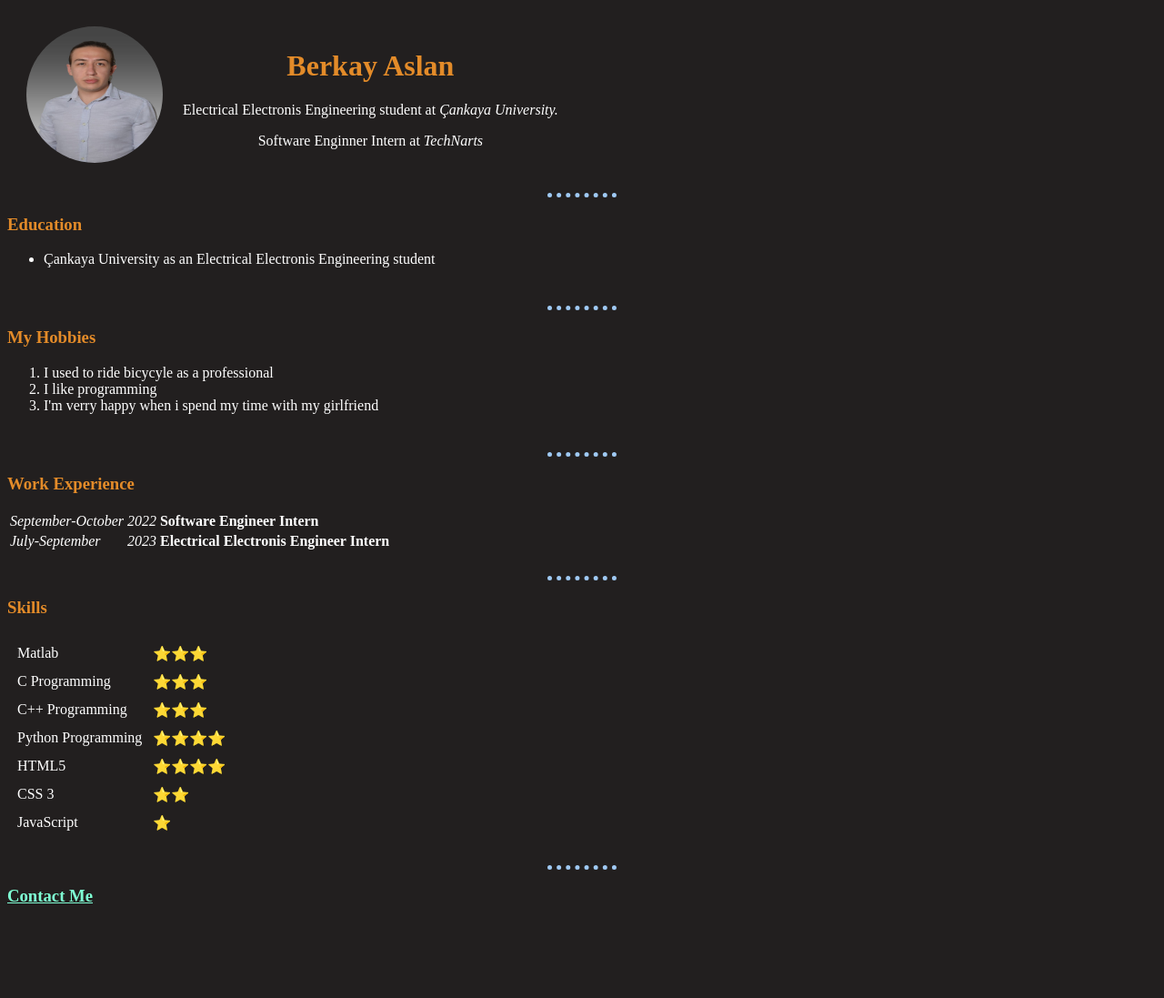
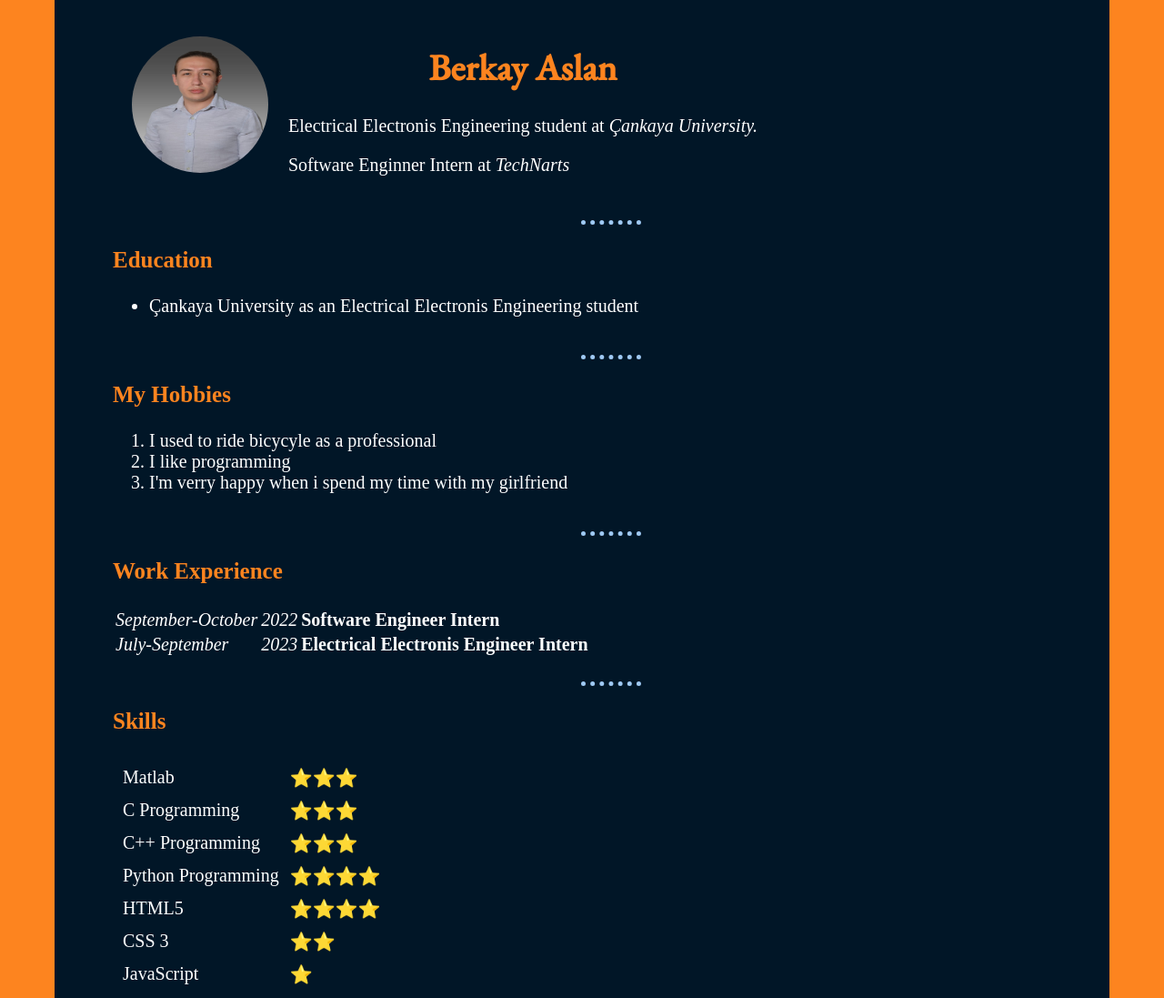
Before and after one commit to berkayaslanq/CV, a plain HTML site: page index.html in a window 1280 px wide. Shown: the top 1097 px of the page at 91% size. Before the commit the page ends 1015 px from the top, so only its background shows below. Drawn offline with nearby package versions, Linux system fonts and the light colour scheme.

Commit message:
Add files via upload

```diff
--- a/index.html
+++ b/index.html
@@ -7,6 +7,7 @@
     <meta name="viewport" content="width=device-width, initial-scale=1.0">
     <title>Berkay Aslan</title>
     <link rel="stylesheet" href="styles.css">
+    <link href="https://fonts.googleapis.com/css2?family=EB+Garamond:wght@500&display=swap" rel="stylesheet">
 
 
 
@@ -16,28 +17,28 @@
     <div>
         <table cellspacing="20">
             <tr>
+
                 <td>
                     <img class="profilfoto" src="123.jpeg" alt="Berkay Aslan's picture">
                 </td>
+
+
                 <td class="intro">
-                    <h1>Berkay Aslan</h1>
+                    <h1 class="isim_intro">Berkay Aslan</h1>
                     <p>Electrical Electronis Engineering student at <i>Çankaya University. </i> </p>
                     <p>Software Enginner Intern at <em>TechNarts</em> </p>
                 </td>
+
             </tr>
-
-
-
-
         </table>
     </div>
 
     <hr>
-    <div class="baslik">
-        <h3 >Education</h3>
+    <div >
+        <h3 class="baslik">Education</h3>
         <ul>
-            <li>
-                Çankaya University as an Electrical Electronis Engineering student
+            <li class="td">
+                 Çankaya University as an Electrical Electronis Engineering student
             </li>
 
         </ul>
@@ -47,15 +48,15 @@
     <div>
         <h3 class="baslik">My Hobbies</h3>
         <ol>
-            <li>
-                I used to ride bicycyle as a professional
-            </li>
+            <li class="td">
+                 I used to ride bicycyle as a professional
+            </li >
 
-            <li>
-                I like programming
-            </li>
+            <li class="td">
+                 I like programming
+            </li >
 
-            <li>
+            <li class="td">
                 I'm verry happy when i spend my time with my girlfriend
             </li>
 
@@ -67,32 +68,32 @@
     <div>
         <h3 class="baslik">Work Experience</h3>
 
-        <table>
+        <table class="experience">
             <tr>
-                <td>
+                <td class="td">
                     <i>September-October </i>
                 </td>
 
-                <td>
+                <td class="td">
                     <i>2022</i>
                 </td>
 
-                <td>
+                <td class="td">
                     <strong>Software Engineer Intern</strong>
                 </td>
             </tr>
 
 
             <tr>
-                <td>
+                <td class="td">
                     <i>July-September </i>
                 </td>
 
-                <td>
-                    <i>2023</i>
+                <td class="td">
+                     <i>2023</i>
                 </td>
 
-                <td>
+                <td class="td">
                     <strong>Electrical Electronis Engineer Intern</strong>
 
                 </td>
@@ -109,33 +110,33 @@
         <h3 class="baslik">Skills</h3>
         <table cellspacing="10px">
             <tr>
-                <td>
-                    Matlab
+                <td class="td">
+                   Matlab
                 </td>
 
-                <td>
+                <td class="td">
                     ⭐⭐⭐
                 </td>
             </tr>
 
 
             <tr>
-                <td>
+                <td class="td">
                     C Programming
                 </td>
 
-                <td>
+                <td class="td">
                     ⭐⭐⭐
                 </td>
             </tr>
 
 
             <tr>
-                <td>
+                <td class="td">
                     C++ Programming
-                </td>
+                </td >
 
-                <td>
+                <td class="td">
                     ⭐⭐⭐
                 </td>
 
@@ -143,44 +144,44 @@
 
 
             <tr>
-                <td>
+                <td class="td">
                     Python Programming
                 </td>
 
-                <td>
+                <td class="td">
                     ⭐⭐⭐⭐
                 </td>
             </tr>
 
 
             <tr>
-                <td>
+                <td class="td">
                     HTML5
                 </td>
 
-                <td>
+                <td class="td">
                     ⭐⭐⭐⭐
                 </td>
             </tr>
 
 
             <tr>
-                <td>
+                <td class="td">
                     CSS 3
                 </td>
 
-                <td>
+                <td class="td">
                     ⭐⭐
                 </td>
             </tr>
 
 
             <tr>
-                <td>
+                <td class="td">
                     JavaScript
                 </td>
 
-                <td>
+                <td class="td">
                     ⭐
                 </td>
             </tr>
--- a/styles.css
+++ b/styles.css
@@ -5,10 +5,33 @@
 
 }
 
+.isim_intro {
+    text-align: center;
+    font-family: 'EB Garamond', serif;
+    font-size: 40px;
+
+}
+.intro{
+    font-size: 20px;
+}
+
+.baslik {
+    font-size: 25px;
+}
+p{
+    font-size: 20px;
+}
+.td{
+    font-size: 20px;
+}
+
 body {
-    background-color: rgb(34, 31, 31);
+    background-color: #011627;
     color: rgb(255, 255, 255);
-
+    padding-left: 5%;
+    border: 60px solid #FD841F;
+    border-top: 0px;
+    margin: 0px;
 }
 
 hr {
@@ -22,11 +45,13 @@ hr {
 }
 
 h1 {
-    color: #E38B29;
+    color: #FD841F;
+
 }
 
 .experience {
-    background-color: chartreuse;
+
+
 }
 
 .texts {
@@ -34,24 +59,19 @@ h1 {
 }
 
 h3 {
-    color: #E38B29;
+    color: #FD841F;
 }
 
 h4 {
-    color: #E38B29;
+    color: #FD841F;
 }
 .logo {
     width: 50px;
     background-color: rgb(34, 31, 31);
     text-align: right;
 }
-.intro {
-    text-align: center;
-}
 
-.baslik {
-    text-align: left;
-}
+
 
 a {
     color: aquamarine;
```
Also changed, not shown: contactme.html (+4 -4 lines).
